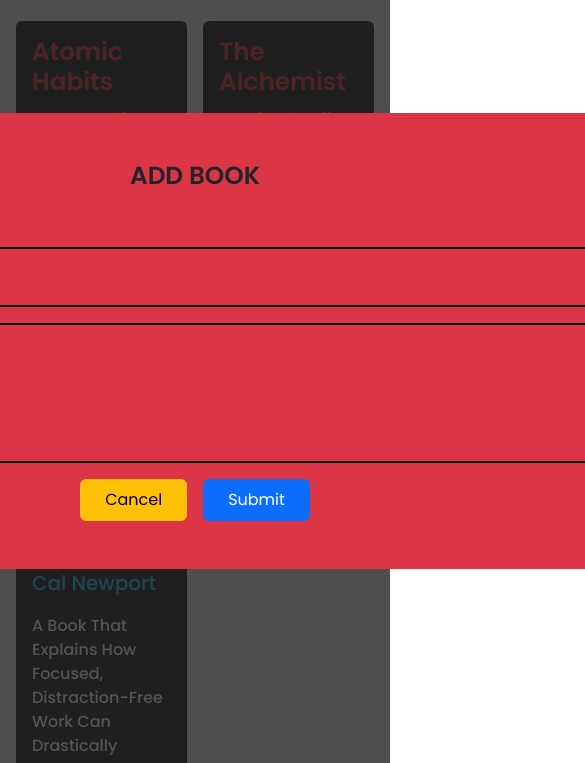
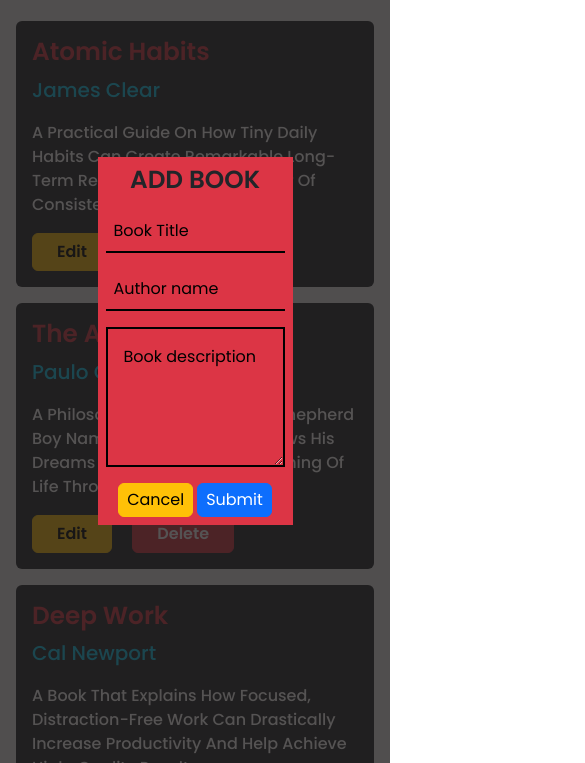
Before and after one commit to Manis30/Booksky, a plain HTML site: page index.html in a window 390 px wide. Both pictures are taken after a click on the button "ADD". Shown: the part 81-844 px from the top of the page, 585 px wide, since content can reach past the window. Drawn offline with Linux system fonts and the light colour scheme; a script that the page names is missing.

Commit message:
Mobile responsive for Booksky

```diff
--- a/bookskystyle.css
+++ b/bookskystyle.css
@@ -4,7 +4,9 @@
     font-family: Poppins;
     box-sizing: border-box;
 }
-
+/* .addform{
+    width: 50%;
+} */
 .addform input::placeholder {
     color: black;
 }
--- a/index.html
+++ b/index.html
@@ -22,16 +22,16 @@
     <section id="bookShow" class=" pt-4 px-3  min-vh-100 ">
     </section>
     <section id="addForm">
-        <form class="d-flex addform flex-column bg-danger  p-5">
+        <form class="d-flex addform flex-column bg-danger  p-md-5 p-2  w-50">
             <h2 class="text-center text-uppercase fw-semibold fs-2 mb-3" id="formtitle">Add Book</h2>
             <input type="text" placeholder="Book Title" class="mb-3 p-2 bg-danger" required id="name">
             <input type="text" placeholder="Author name" class="mb-3 p-2 bg-danger" required id="author">
-            <textarea rows="5" cols="60" placeholder="Book description" class="ps-3 pt-3 bg-danger" required
+            <textarea rows="5" placeholder="Book description" class="ps-3  pt-3 bg-danger" required
                 id="description"></textarea>
-            <div class="d-flex justify-content-center mt-3">
-                <button type="button" class="btn btn-warning px-4 pt-2 pb-2 me-3 cursor-pointer"
+            <div class="mt-3 d-flex  justify-content-center align-items-center">
+                <button type="button" class="btn btn-warning px-md-4 pt-lg-2 pb-lg-2 me-lg-3 cursor-pointer me-sm-3  me-1 pt-1 pb-1 px-2 d-block"
                     onclick="closeForm()">Cancel</button>
-                <button type="button" class="btn btn-primary px-4 pt-2 pb-2 cursor-pointer" onclick="submitForm()"
+                <button type="button" class="btn btn-primary px-md-4 pt-lg-2 pb-lg-2  cursor-pointer pt-1 pb-1 px-2 d-block" onclick="submitForm()"
                     id="formbtn">Submit</button>
             </div>
         </form>
@@ -99,7 +99,7 @@
     function showBooks() {
         let container = '<div class="row g-3">'
         bookList.map((item, index) => {
-            container += `<div class="col-lg-4 col-6">
+            container += `<div class="col-lg-4 col-md-6 col-12">
                 <div class="bg-dark  p-3 rounded">
                     <h3 class="text-danger text-capitalize fw-semibold fs-2">${item.name}</h3><p class="text-info fs-5 fw-medium">${item.author}</p>
                     <p class="text-white fw-medium fs-6 text-capitalize">${item.bookcontent}</p>
```
